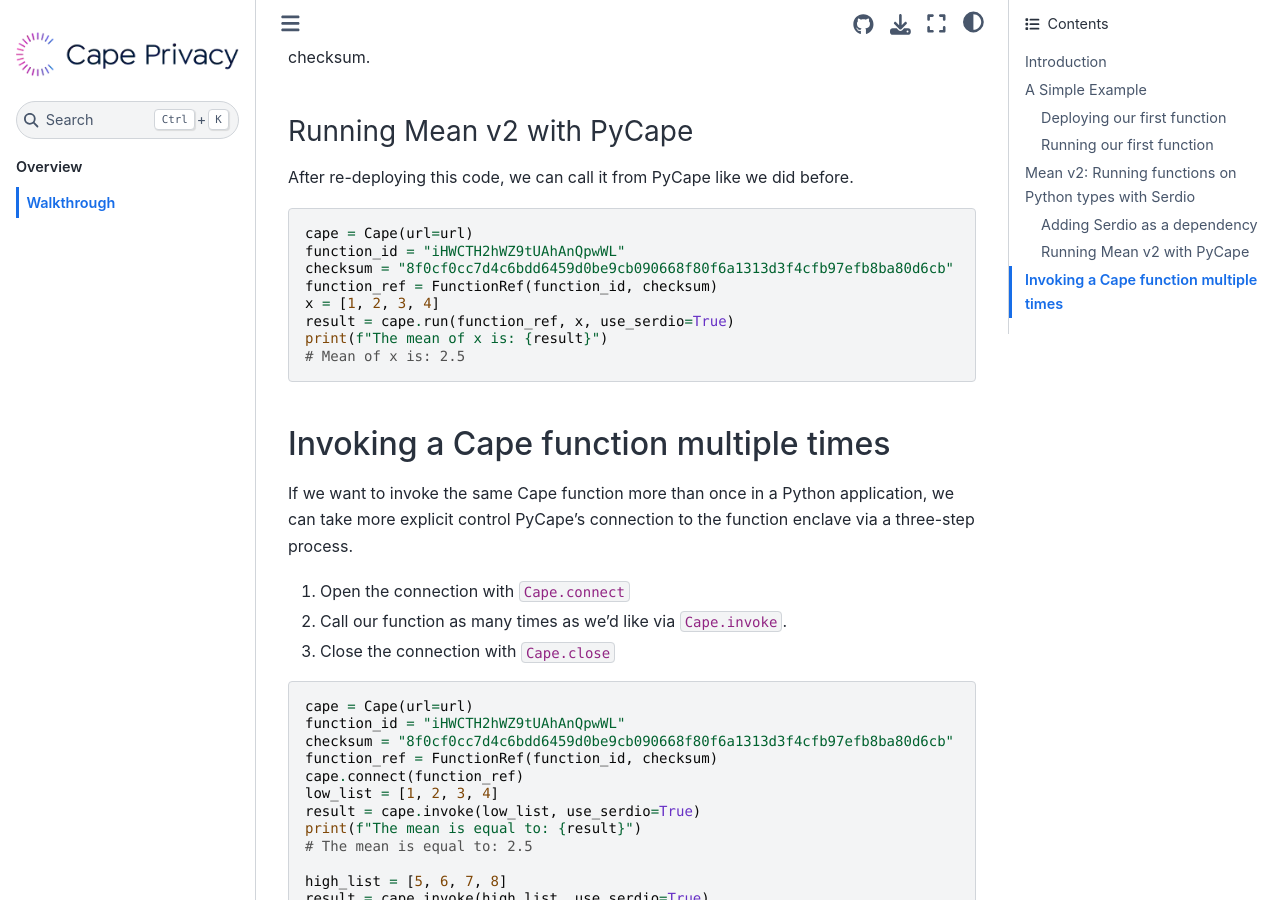
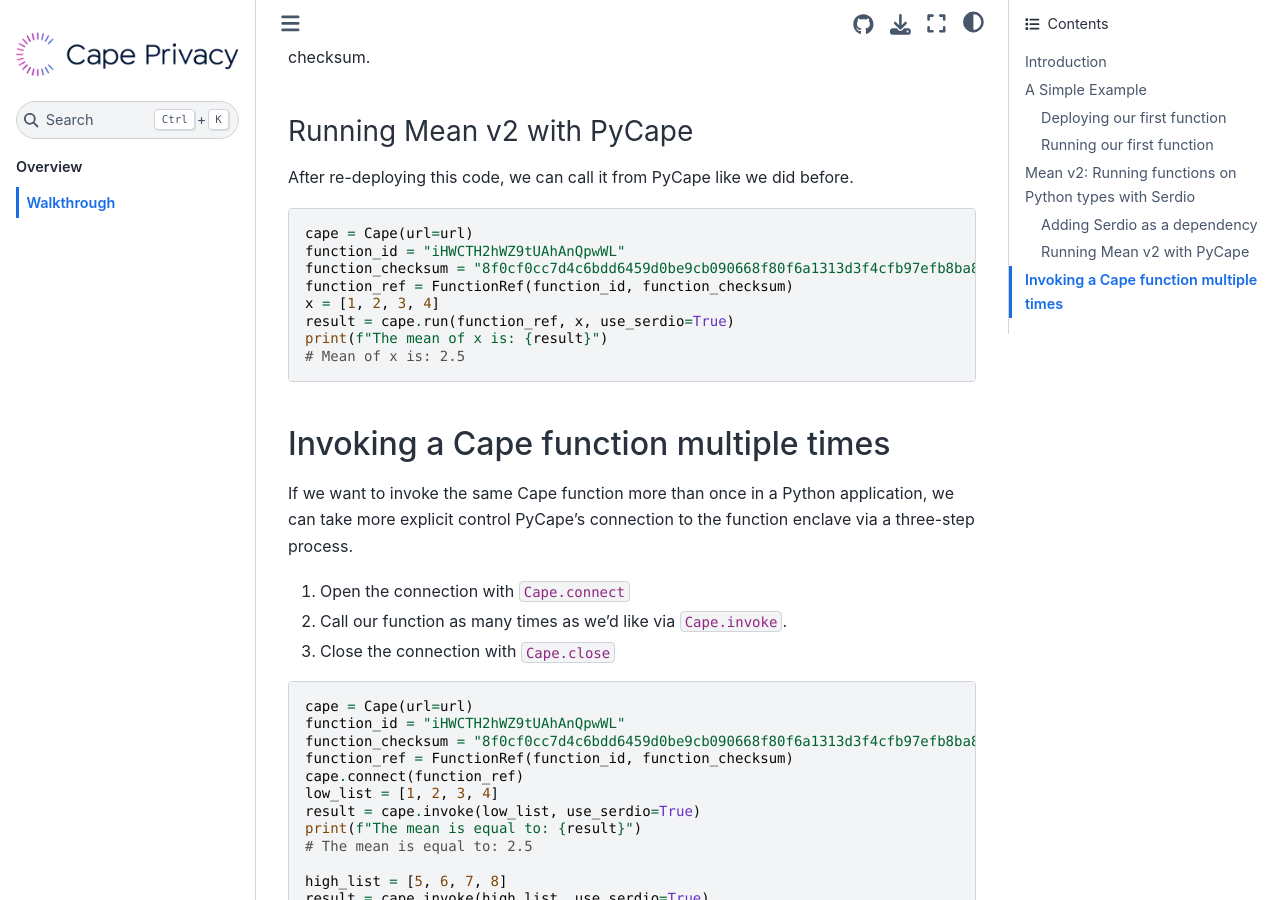
Before and after one commit to capeprivacy/pycape, a Sphinx documentation site: the page built from docs/source/walkthrough.md, in a window 1280 px wide and 900 px high, scrolled down 3005 px. Built offline with Sphinx 7.4.7 and the Sphinx Book theme 1.1.4, drawn with Linux system fonts in a browser that asks for light colours; pages that are not in the unit, such as notebooks, are missing from menus; some of the changed text lies outside the part shown.

Commit message:
Explict function checksum naming and userdata reference update (#87)
* Explict function checksum naming and userdata reference update

````diff
--- a/docs/source/walkthrough.md
+++ b/docs/source/walkthrough.md
@@ -47,8 +47,8 @@
 ```python
 cape = Cape()
 function_id = "4akLQwrqydyXYdyqn9qpSK"
-checksum = "8d3559c4d22df470be639aedbbb32c0857d3aca45c78e98be24c8a31fe051f75"
-function_ref = FunctionRef(function_id, checksum)
+function_checksum = "8d3559c4d22df470be639aedbbb32c0857d3aca45c78e98be24c8a31fe051f75"
+function_ref = FunctionRef(function_id, function_checksum)
 x_bytes = json.dumps([1, 2, 3, 4]).encode()
 result_bytes = cape.run(function_ref, x_bytes)
 print("Mean of x is:", json.loads(result_bytes.decode()))
@@ -105,8 +105,8 @@
 ```python
 cape = Cape(url=url)
 function_id = "iHWCTH2hWZ9tUAhAnQpwWL"
-checksum = "8f0cf0cc7d4c6bdd6459d0be9cb090668f80f6a1313d3f4cfb97efb8ba80d6cb"
-function_ref = FunctionRef(function_id, checksum)
+function_checksum = "8f0cf0cc7d4c6bdd6459d0be9cb090668f80f6a1313d3f4cfb97efb8ba80d6cb"
+function_ref = FunctionRef(function_id, function_checksum)
 x = [1, 2, 3, 4]
 result = cape.run(function_ref, x, use_serdio=True)
 print(f"The mean of x is: {result}")
@@ -122,8 +122,8 @@
 ```python
 cape = Cape(url=url)
 function_id = "iHWCTH2hWZ9tUAhAnQpwWL"
-checksum = "8f0cf0cc7d4c6bdd6459d0be9cb090668f80f6a1313d3f4cfb97efb8ba80d6cb"
-function_ref = FunctionRef(function_id, checksum)
+function_checksum = "8f0cf0cc7d4c6bdd6459d0be9cb090668f80f6a1313d3f4cfb97efb8ba80d6cb"
+function_ref = FunctionRef(function_id, function_checksum)
 cape.connect(function_ref)
 low_list = [1, 2, 3, 4]
 result = cape.invoke(low_list, use_serdio=True)
````
Also changed, not shown: README.md (+6 -6 lines), examples/README.md, 5 other files.
